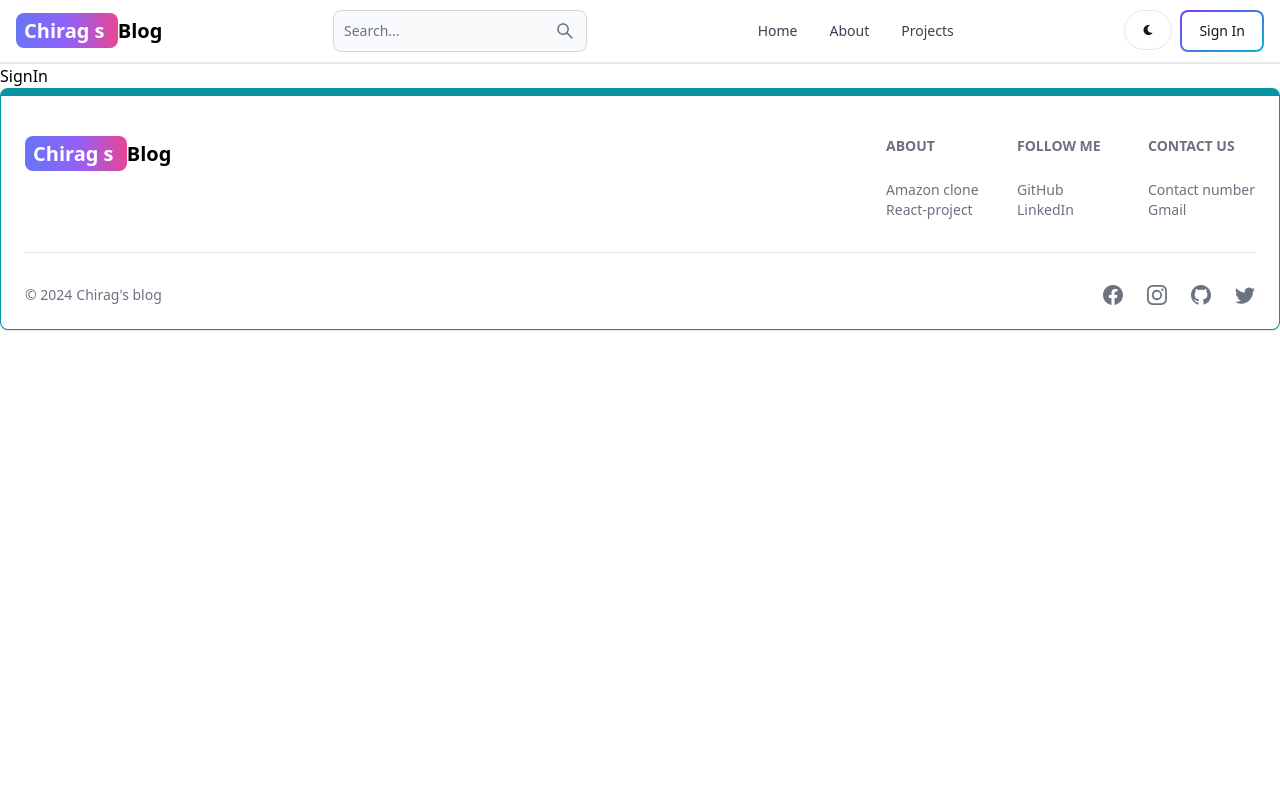
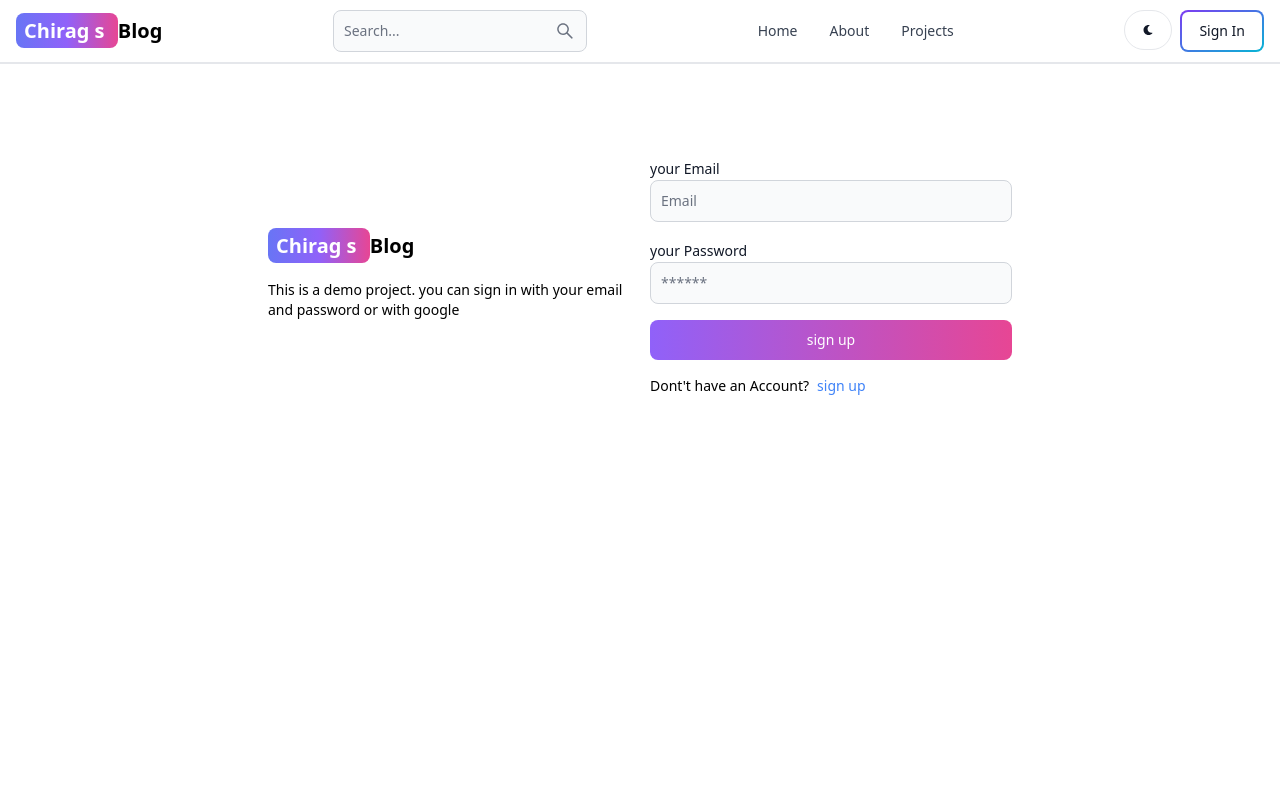
Before and after one commit to chirag2943/MERN-blog-project, a React (Vite) app in the folder client/: page /sign-in in a window 1280 px wide. Shown: the top 800 px of the page. Built offline with nearby package versions, Linux system fonts and the light colour scheme.

Commit message:
completed signin page functionality

```diff
--- a/client/src/pages/SignIn.jsx
+++ b/client/src/pages/SignIn.jsx
@@ -1,7 +1,96 @@
-
+import { Alert, Button, Label, Spinner, TextInput } from 'flowbite-react'
+import { useState } from 'react';
+import { Link, useNavigate } from 'react-router-dom'
 
 export default function SignIn() {
+  const [formData, setFormData] = useState({});
+  const [errorMessage, setErrorMessage] = useState(null);
+  const [loading , setLoading] = useState(false);
+  const navigate = useNavigate();
+
+  const handleChange = (e) =>{
+    setFormData({...formData,[e.target.id]:e.target.value.trim()})
+  };
+  const handleSubmit = async (e) =>{
+    e.preventDefault();
+    if ( !formData.password || !formData.email){
+      return setErrorMessage('Please fill out all the field')
+    }
+    try {
+      setLoading(true);
+      setErrorMessage(null);
+      const res = await fetch('/api/auth/signIn',{
+        method:'POST',
+        headers:{ 'Content-Type':'application/json'},
+        body:JSON.stringify(formData)
+      })
+      const data = await res.json();
+
+      if(data.sucess === false){
+        return setErrorMessage(data.message)
+      }
+      setLoading(false);
+      if(res.ok){
+        navigate('/')
+      }
+
+    } catch (error) {
+      setErrorMessage(error.message)
+      setLoading(false);
+    }
+  }
+
   return (
-    <div>SignIn</div>
+    <div className="min-h-screen mt-20">
+      <div className="flex p-3 max-w-3xl mx-auto flex-col md:flex-row md:items-center gap-5">
+        {/* left*/}
+        <div className="flex-1">
+         <Link  to="/" className='  sm:text-xl font-bold dark:text-white text-4xl'>
+        <span className='px-2 py-1 bg-gradient-to-r from-indigo-500 via-purple-500 to-pink-500 rounded-lg text-white'>Chirag s </span>
+        Blog
+      </Link>
+      <p className='text-sm mt-5'>
+        This is a demo project. you can sign in with your email and password
+        or with google
+      </p>
+      </div>
+        {/* right*/}
+        <div className="flex-1">
+          <form className='flex flex-col gap-4' onSubmit={handleSubmit}>
+            <div>
+              <Label value='your Email'/>
+              <TextInput type='email' placeholder = 'Email'id = 'email' onChange={handleChange}/>
+            </div>
+            <div>
+              <Label value='your Password'/>
+              <TextInput type='password' placeholder = '******' id = 'password' onChange={handleChange} />
+            </div>
+            <Button gradientDuoTone='purpleToPink' type='submit' disabled={loading}>
+              {
+               loading?(
+                <>
+                <Spinner size='sm' />
+                <span className='pl-3'>Loading...</span>
+                </>
+               ) : 'sign up'
+              }
+            </Button>
+          </form>
+          <div className="flex gap-2 text-sm mt-4">
+            <span>Dont't have an Account?</span>
+            <Link to='sign-up'className='text-blue-500'>
+              sign up
+            </Link>
+          </div>
+          {
+            errorMessage && (
+              <Alert className='mt-5' color='failure'>
+                {errorMessage}
+              </Alert>
+            )
+          }
+        </div>
+      </div>
+    </div>
   )
 }
```
